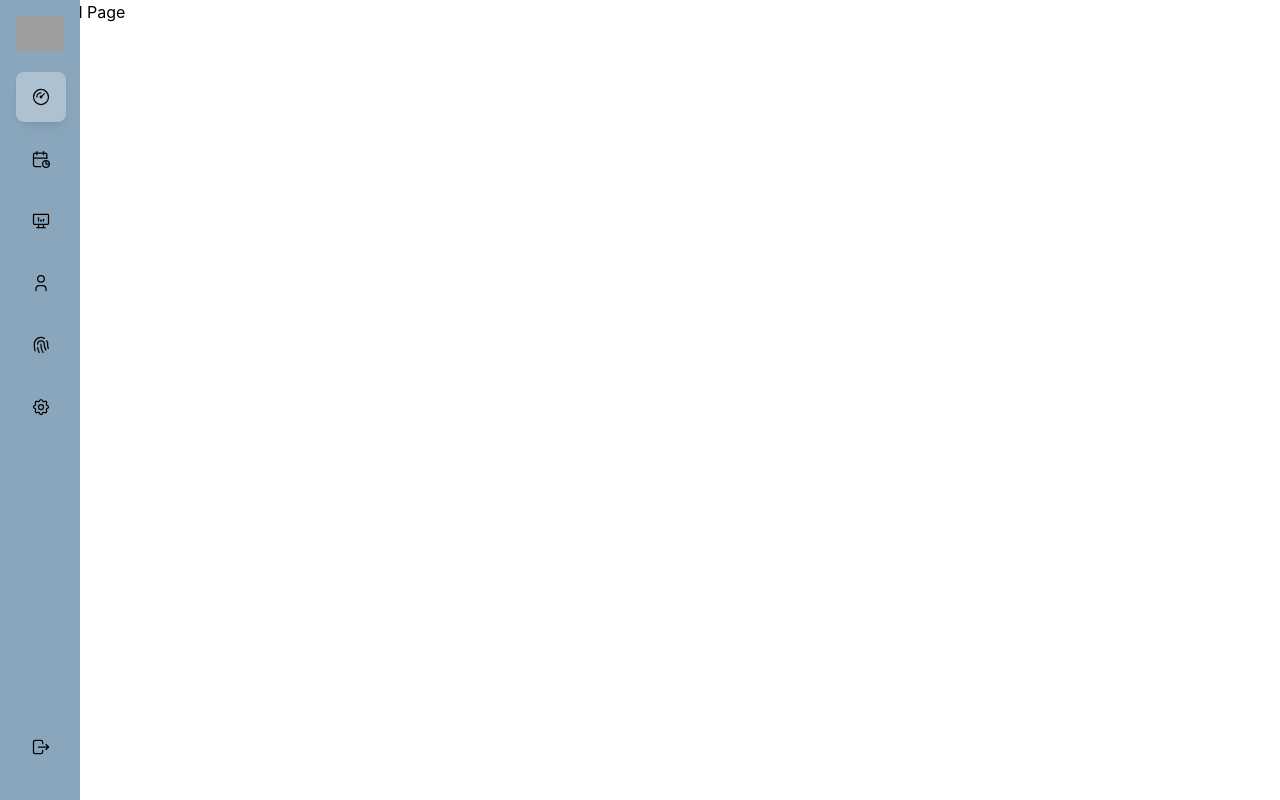
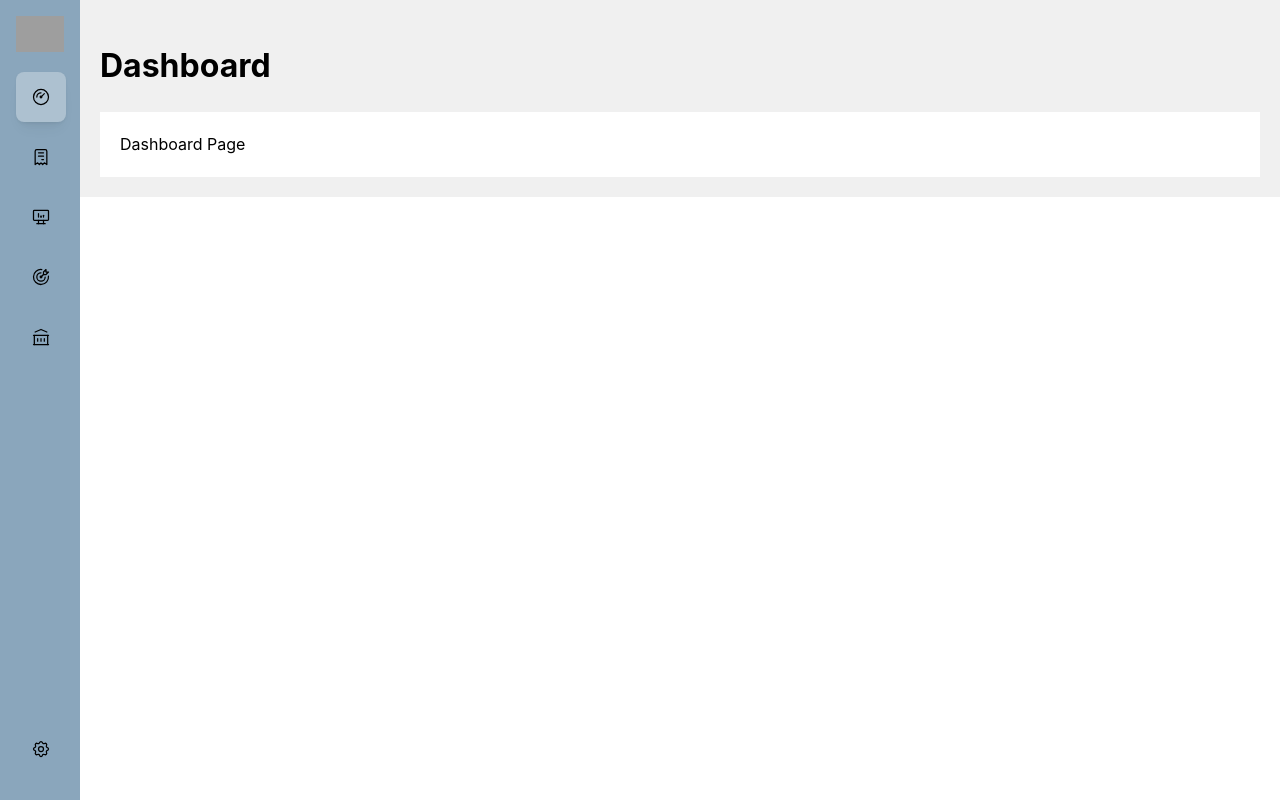
Before and after one commit to mkov77/personalfinance, a React (Create React App) app: page / in a window 1280 px wide. Built offline with nearby package versions, Linux system fonts and the light colour scheme; grey boxes are pictures that could not be loaded.

Commit message:
updated nav bar icons and routing

```diff
--- a/src/App.module.css
+++ b/src/App.module.css
@@ -1,3 +1,10 @@
+/* App.module.css */
+
+.app {
+  display: flex;
+  flex-direction: row;
+}
+
 .navbar {
   position: fixed; /* Fix the navbar to the left side */
   top: 0;
@@ -8,7 +15,7 @@
   display: flex;
   flex-direction: column;
   background-color: #8aa6bc;
-  z-index: 1; /* Ensure it stays on top */
+  z-index: 0; /* Ensure it stays on top */
 }
 
 .navbarMain {
@@ -24,7 +31,8 @@
   align-items: center;
   justify-content: center;
   color: var(--mantine-color-black);
-  margin-bottom: var(--mantine-spacing-sm); /* Add margin to space out the links */
+  margin-bottom: var(--mantine-spacing-xs); /* Add margin to space out the links */
+
 
   &:hover {
     background-color: #7c95a9;
@@ -39,3 +47,16 @@
     }
   }
 }
+
+.content {
+  flex: 1; /* Take remaining width */
+  padding: var(--mantine-spacing-lg); /* Adjust padding as needed */
+  margin-left: 80px; /* Match the width of navbar */
+  background-color: #f0f0f0; /* Example background color */
+  z-index: 1; /* Ensure content is above navbar */
+}
+
+.pageContent {
+  padding: var(--mantine-spacing-lg); /* Adjust padding as needed */
+  background-color: #ffffff; /* Example background color */
+}
--- a/src/App.tsx
+++ b/src/App.tsx
@@ -8,11 +8,10 @@ import {
   IconHome2,
   IconGauge,
   IconDeviceDesktopAnalytics,
-  IconFingerprint,
-  IconCalendarStats,
-  IconUser,
+  IconReceipt,
   IconSettings,
-  IconLogout,
+  IconTargetArrow,
+  IconBuildingBank
 } from '@tabler/icons-react';
 import classes from './App.module.css';
 import DashboardPage from './pages/DashboardPage';
@@ -20,7 +19,7 @@ import LogsPage from './pages/LogsPage';
 import GoalsPage from './pages/GoalsPage';
 import AnalyticsPage from './pages/AnalyticsPage';
 import DebtsPage from './pages/DebtsPage';
-import SettingsPage from './pages/SettingsPage';
+// import SettingsPage from './pages/SettingsPage';
 import React from 'react';
 
 interface NavbarLinkProps {
@@ -42,11 +41,10 @@ function NavbarLink({ icon: Icon, label, active, onClick }: NavbarLinkProps) {
 
 const pages = [
   { icon: IconGauge, label: 'Dashboard', component: DashboardPage },
-  { icon: IconCalendarStats, label: 'Log', component: LogsPage },
+  { icon: IconReceipt, label: 'Log', component: LogsPage },
   { icon: IconDeviceDesktopAnalytics, label: 'Analytics', component: AnalyticsPage },
-  { icon: IconUser, label: 'Goals', component: GoalsPage },
-  { icon: IconFingerprint, label: 'Debt', component: DebtsPage },
-  { icon: IconSettings, label: 'Settings', component: SettingsPage },
+  { icon: IconTargetArrow, label: 'Goals', component: GoalsPage },
+  { icon: IconBuildingBank, label: 'Debt', component: DebtsPage }
 ];
 
 export default function App() {
@@ -62,6 +60,7 @@ export default function App() {
   ));
 
   const ActivePage = pages[active].component;
+  const activePageName = pages[active].label; // Retrieve active page label
 
   return (
     <div className={classes.app}>
@@ -81,12 +80,17 @@ export default function App() {
         </div>
 
         <Stack justify="center" gap={0}>
-          <NavbarLink icon={IconLogout} label="Logout" />
+          <NavbarLink icon={IconSettings} label="Settings"/>
         </Stack>
       </nav>
 
       <main className={classes.content}>
-        <ActivePage />
+        <header className={classes.header}>
+          <h1>{activePageName}</h1>
+        </header>
+        <div className={classes.pageContent}>
+          <ActivePage />
+        </div>
       </main>
     </div>
   );
```
